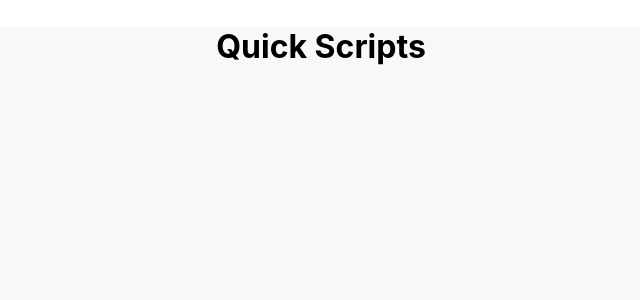
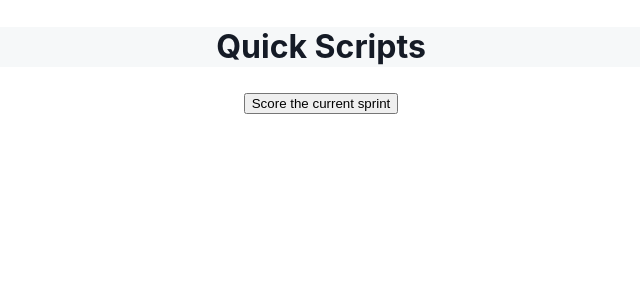
Before and after one commit to praecipula/asana_macros_chrome_ext, a React (Create React App) app in the folder extension/: page / in a window 1280 px wide. Shown: the top 300 px of the page, without its empty margins (319-959 px from the left). Built offline with nearby package versions, Linux system fonts and the light colour scheme.

Commit message:
Got the URL in the react app! Yay! Now to do something with it...

```diff
--- a/extension/package.json
+++ b/extension/package.json
@@ -3,9 +3,10 @@
   "version": "0.1.0",
   "private": true,
   "dependencies": {
+    "@types/chrome": "0.0.88",
     "@types/jest": "24.0.17",
     "@types/node": "12.7.1",
-    "@types/react": "16.8.25",
+    "@types/react": "^16.8.25",
     "@types/react-dom": "16.8.5",
     "react": "^16.8.6",
     "react-dom": "^16.8.6",
--- a/extension/src/App.scss
+++ b/extension/src/App.scss
@@ -1,15 +1,16 @@
+@import 'colors.scss';
+
 .App {
   text-align: center;
+  color: $gray10
 }
 
 .App-header {
   background-color: #f6f8f9;
-  min-height: 100vh;
   display: flex;
   flex-direction: column;
   justify-content: flex-start;
   flex-grow: 1;
-  color: black;
 }
 
 .App-link {
--- a/extension/src/App.tsx
+++ b/extension/src/App.tsx
@@ -1,15 +1,20 @@
 import React from 'react';
 import './App.css';
 
-const App: React.FC = () => {
-  return (
+import ScoreSprintScriptButton from './ScoreSprintScriptButton';
+
+export class App extends React.Component<{}, {}> {
+  render() {
+    return (
     <div className="App">
       <div className="container">
         <h2 className="App-header">Quick Scripts
         </h2>
+        <ScoreSprintScriptButton />
       </div>
     </div>
-  );
+    )
+  };
 }
 
 export default App;
--- /dev/null
+++ b/extension/src/ScoreSprintScriptButton.tsx
@@ -0,0 +1,29 @@
+import React from 'react';
+import ScriptButton from "./ScriptButton"
+import UrlUnderstander from './UrlUnderstander';
+
+interface IScoreSprintState {
+  understander: UrlUnderstander
+}
+
+export class ScoreSprintScriptButton extends ScriptButton<any, IScoreSprintState> {
+  constructor(props: any) {
+    super(props);
+    this.state = {
+      understander: new UrlUnderstander(),
+    }
+  };
+
+  scoreSprint = () => {
+    console.log("Hello!");
+    console.log(this);
+    console.log(this.state.understander.getTaskIdIfPresent());
+  }
+
+  render() {
+    return (<input type="button" value="Score the current sprint" onClick={this.scoreSprint}/>);
+  }
+
+}
+
+export default ScoreSprintScriptButton;
--- /dev/null
+++ b/extension/src/ScriptButton.tsx
@@ -0,0 +1,11 @@
+import React from 'react';
+
+//export interface ScriptButtonProps { text: string; }
+
+class ScriptButton<IScriptButtonProps, IScriptButtonState> extends React.Component<any, any> {
+  render() {
+    return (<input type="button" value="This is a default button! Oops!" />);
+  }
+}
+
+export default ScriptButton;
--- /dev/null
+++ b/extension/src/UrlUnderstander.tsx
@@ -0,0 +1,20 @@
+/*global chrome*/
+
+class UrlUnderstander {
+  getTaskIdIfPresent() {
+    chrome.tabs.query(
+      {currentWindow: true,
+        active: true
+      }, (foundTabs) =>
+      {
+        if (foundTabs[0].url !== undefined)
+        {
+          let currentTabUrl : string = foundTabs[0].url;
+          console.log(currentTabUrl);
+        }
+      }
+    )
+  }
+}
+
+export default UrlUnderstander;
--- /dev/null
+++ b/extension/src/colors.scss
@@ -0,0 +1 @@
+$gray10: #151b26
```
Also changed, not shown: extension/public/manifest.json, 1 other file (tests, documents, lock files or other folders).
